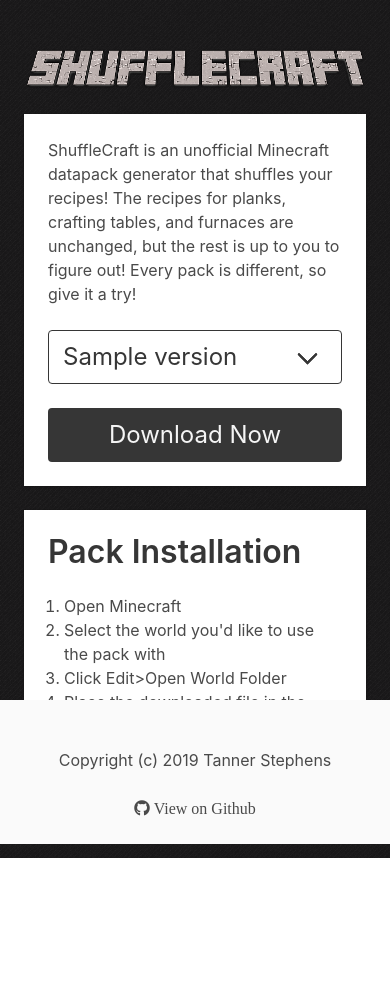
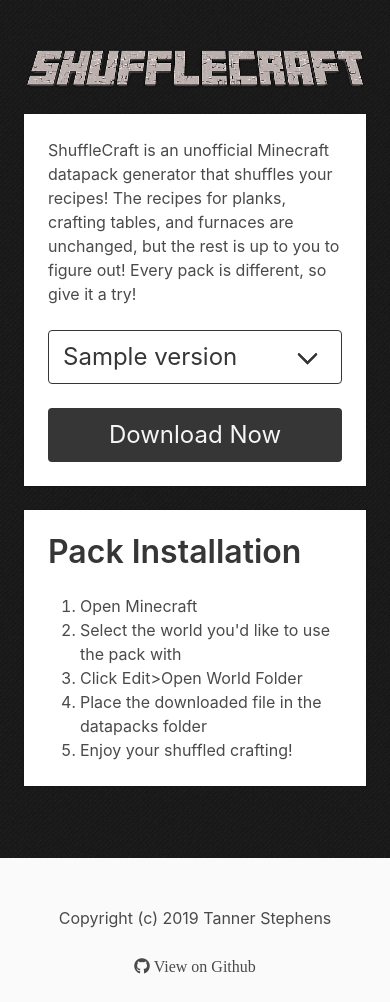
Before and after one commit to tannerstephens/ShuffleCraft, a Flask app: template app/templates/pages/index.jinja in a window 390 px wide. Before the commit the page ends 858 px from the top, so only its background shows below. Run offline with Flask 2, Linux system fonts and the light colour scheme; the template is opened without the code that fills it: most values are stand-ins (such as "Sample title", 1, 10 or a date in 2020); some libraries are stand-ins or nearby versions.

Commit message:
Fixes mobile footer

```diff
--- a/app/static/custom.css
+++ b/app/static/custom.css
@@ -1,11 +1,6 @@
 html {
   background-image: url("/static/txture.png");
   background-repeat: repeat;
-}
-
-html, body {
-  height: 100%;
-  position: relative;
 }
 
 footer {
@@ -14,6 +9,13 @@
   width: 100%;
   height: 5vh;
 }
+
+@media screen and (max-width: 768px) {
+  footer {
+    position: relative !important;
+  }
+}
+
 
 a.social {
   color: #4a4a4a !important;
@@ -24,5 +26,5 @@
 }
 
 ol {
-  padding-left: 1em;
+  padding-left: 2em;
 }
--- a/app/templates/base.jinja
+++ b/app/templates/base.jinja
@@ -30,6 +30,7 @@
         {% endblock content %}
       </div>
     </section>
+  </body>
   <footer class="footer">
     <div class="container">
       <div class="columns">
@@ -42,5 +43,4 @@
       </div>
     </div>
   </footer>
-  </body>
 </html>
```
Lines whose indentation alone changed are shown as unchanged.
